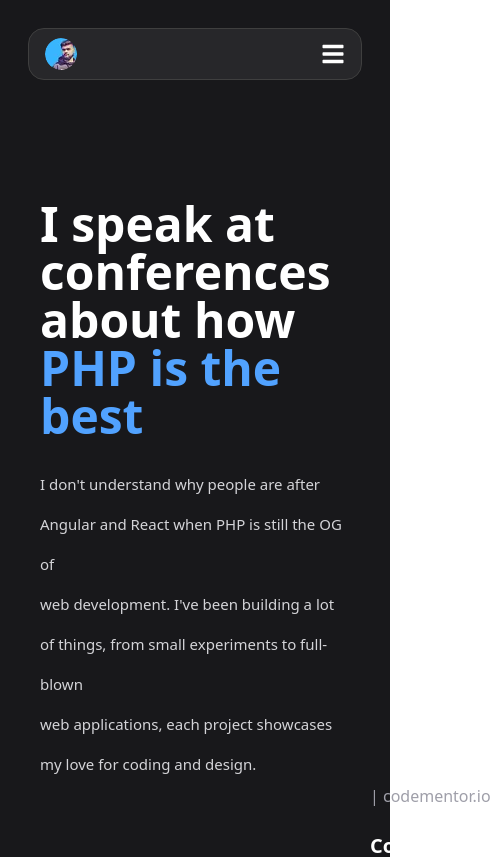
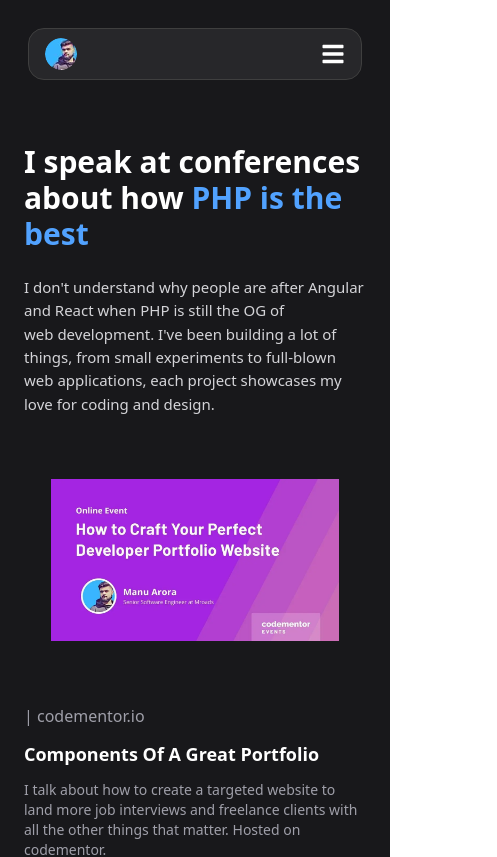
Before and after one commit to wizzcode01/devpro-project, a React (Vite) app: page /event in a window 390 px wide. Shown: the top 857 px of the page, 497 px wide, since content can reach past the window. Built offline with nearby package versions, Linux system fonts and the light colour scheme.

Commit message:
added files

```diff
--- a/src/pages/Event.jsx
+++ b/src/pages/Event.jsx
@@ -56,10 +56,10 @@
    return (
     <div className="bg-zinc-900">
       <Navbar/>
-    <div className="max-w-5xl mx-auto p-10 ">
-        <div className="flex flex-col gap-6 mt-20">
-           <h1 className="text-5xl font-bold text-white">I speak at conferences about how  <span className="text-blue-400">PHP is the best</span></h1>
-           <div className="leading-10 text-zinc-300 text-[15px] text-lg">
+    <div className="max-w-5xl mx-auto md:p-10 p-6">
+        <div className="flex flex-col gap-6 md:mt-20 mt-10">
+           <h1 className="md:text-5xl text-3xl font-bold text-white">I speak at conferences about how  <span className="text-blue-400">PHP is the best</span></h1>
+           <div className="md:leading-10 text-zinc-300 text-[15px] text-lg">
                 <p>I don't understand why people are after Angular and React when PHP is still the OG of</p>
                 <p>web development. I've been building a lot of things, from small experiments to full-blown</p>
                 <p>web applications, each project showcases my love for coding and design.</p>
@@ -68,17 +68,17 @@
     {events.map((eventData, index) => (
      <div
      key={index}
-     className="flex items-center gap-5 ml-10 group cursor-pointer">
+     className="md:flex flex flex-col items-center md:gap-5 md:ml-10 group cursor-pointer">
           <img src={eventData.image} alt="" className="w-72 h-72 object-contain" />
 
         <div
-        className="flex flex-col gap-6">
+            className="flex flex-col md:gap-6 gap-3 ">
             <div className="flex items-center gap-4 text-zinc-400">
                 |  {eventData.desc.mean}
             </div>
-            <div className="flex flex-col gap-3 w-[70%] text-zinc-200">
-            <h1 className="text-white font-semibold text-xl">{eventData.desc.title}</h1>
-            <p className="text-sm text-zinc-300">{eventData.desc.heads}</p>
+            <div className="flex flex-col gap-3 md:w-[70%] text-zinc-200">
+            <h1 className="text-white font-semibold md:text-xl text-lg">{eventData.desc.title}</h1>
+            <p className="text-sm text-zinc-400">{eventData.desc.heads}</p>
             <small className="flex items-center group-hover:text-blue-400 transition duration-150 gap-2 text-zinc-500 text-[16px]"><FaYoutube/>{eventData.desc.link}</small>
             </div>
         </div>
```
